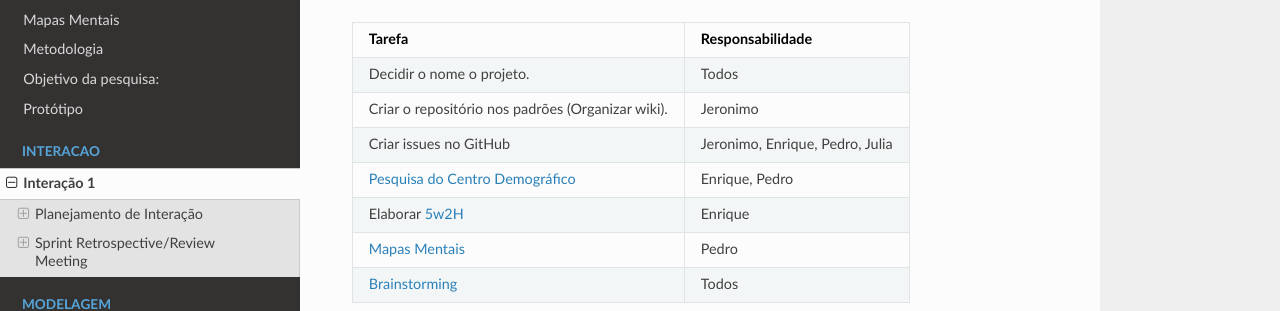
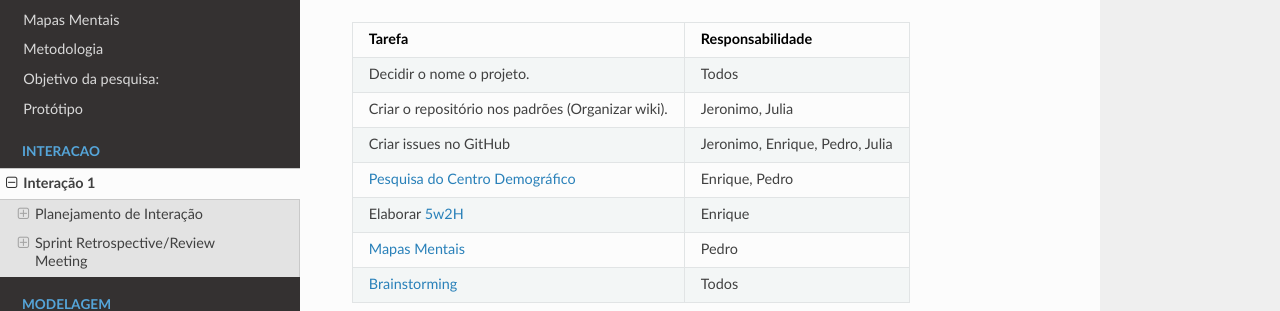
Before and after one commit to Projetos-de-Extensao/PBE_ADS_25.1_8001_ALPHA, an MkDocs documentation site: the page built from docs/interacao/interacao1.md, in a window 1280 px wide and 900 px high. Shown: the part 292-603 px from the top of the window. Built offline with MkDocs 1.6.1, drawn with Linux system fonts in a browser that asks for light colours; nearby versions of some CDN libraries.

Commit message:
Update interacao1.md

```diff
--- a/docs/interacao/interacao1.md
+++ b/docs/interacao/interacao1.md
@@ -14,7 +14,7 @@ title: Interação 1
 |Tarefa|Responsabilidade|
 |---|----|
 | Decidir o nome o projeto.|Todos|
-| Criar o repositório nos padrões (Organizar wiki).| Jeronimo|
+| Criar o repositório nos padrões (Organizar wiki).| Jeronimo, Julia|
 | Criar issues no GitHub| Jeronimo, Enrique, Pedro, Julia|
 | [Pesquisa do Centro Demográfico](https://github.com/Projetos-de-Extensao/PBE_ADS_25.1_8001_ALPHA/blob/main/docs/base/pesquisa%20censo%20demografico.md)| Enrique, Pedro|
 | Elaborar [5w2H](https://github.com/Projetos-de-Extensao/PBE_ADS_25.1_8001_ALPHA/blob/main/docs/base/5w2h.md) | Enrique|
```
